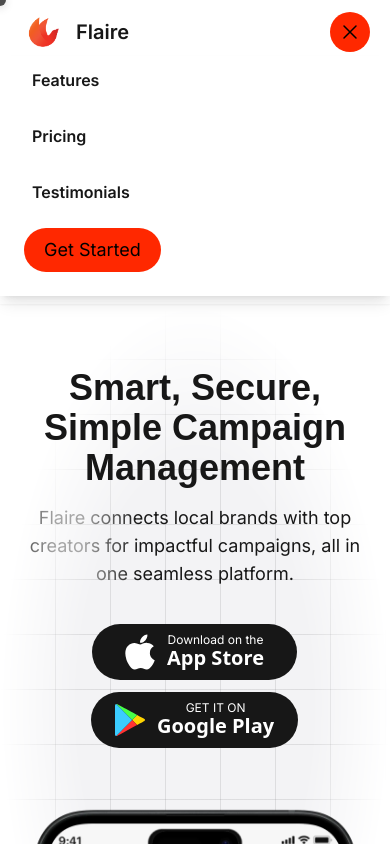
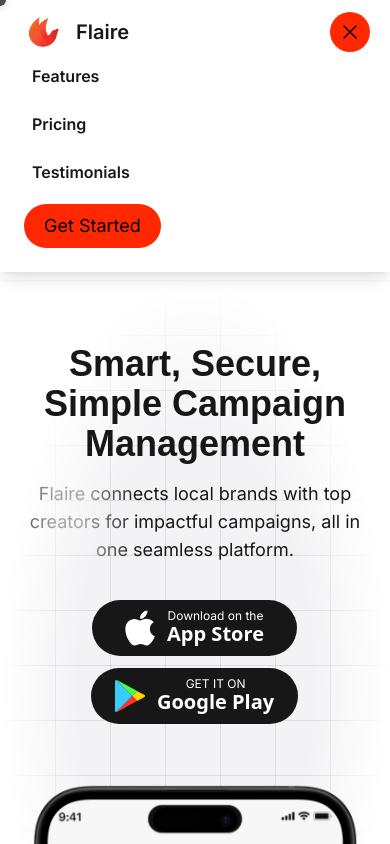
Before and after one commit to astriv-solutions/flaire-web, a Next.js app: page / in a window 390 px wide. Both pictures are taken after a click on the button "Toggle navigation". Shown: the top 844 px of the page. Built offline with nearby package versions, Linux system fonts and the light colour scheme.

Commit message:
refactor: Extract menu items rendering logic into a separate HeaderMenuItems component

```diff
--- a/src/components/Header.tsx
+++ b/src/components/Header.tsx
@@ -18,6 +18,63 @@
 };
 
 const sectionIds = ['features', 'pricing', 'testimonials'];
+
+// Extracted menu items rendering logic
+interface HeaderMenuItemsProps {
+  isFloating: boolean;
+  activeSection: string | null;
+  onItemClick?: () => void;
+  className?: string;
+  ctaText?: string;
+  ctaClassName?: string;
+}
+
+const HeaderMenuItems: React.FC<HeaderMenuItemsProps> = ({
+  isFloating,
+  activeSection,
+  onItemClick,
+  className = '',
+  ctaText = 'Download',
+  ctaClassName = 'text-black bg-primary hover:bg-primary-accent px-8 py-3 rounded-full transition-colors',
+}) => (
+  <ul className={className}>
+    {menuItems.map((item) => {
+      const showText = activeSection === item.url.replace('#', '');
+      return (
+        <li key={item.text} className="relative flex items-center">
+          <Link
+            href={item.url}
+            className={`flex items-center gap-2 text-foreground hover:text-foreground-accent transition-colors px-2 py-1 rounded-full inter font-semibold text-base ${
+              showText ? 'bg-primary/10 font-bold' : ''
+            }`}
+            onClick={onItemClick}
+          >
+            {isFloating ? (
+              <>
+                {item.icon && iconMap[item.icon]}
+                <span
+                  className={`ml-2 transition-all duration-200 ${
+                    showText ? 'opacity-100 w-auto' : 'opacity-0 w-0 overflow-hidden'
+                  } inter font-semibold text-base`}
+                  style={{ maxWidth: showText ? 120 : 0 }}
+                >
+                  {item.text}
+                </span>
+              </>
+            ) : (
+              <span className="inter font-semibold text-base">{item.text}</span>
+            )}
+          </Link>
+        </li>
+      );
+    })}
+    <li>
+      <Link href="#cta" className={ctaClassName} onClick={onItemClick}>
+        {ctaText}
+      </Link>
+    </li>
+  </ul>
+);
 
 const Header: React.FC = () => {
   const [isOpen, setIsOpen] = useState(false);
@@ -95,45 +152,13 @@
           </Link>
 
           {/* Desktop Menu */}
-          <ul className="hidden md:flex space-x-6 items-center">
-            {menuItems.map((item) => {
-              const showText = activeSection === item.url.replace('#', '');
-              return (
-                <li key={item.text} className="relative flex items-center">
-                  <Link
-                    href={item.url}
-                    className={`flex items-center gap-2 text-foreground hover:text-foreground-accent transition-colors px-2 py-1 rounded-full inter font-semibold text-base ${
-                      showText ? 'bg-primary/10 font-bold' : ''
-                    }`}
-                  >
-                    {isFloating ? (
-                      <>
-                        {item.icon && iconMap[item.icon]}
-                        <span
-                          className={`ml-2 transition-all duration-200 ${
-                            showText ? 'opacity-100 w-auto' : 'opacity-0 w-0 overflow-hidden'
-                          } inter font-semibold text-base`}
-                          style={{ maxWidth: showText ? 120 : 0 }}
-                        >
-                          {item.text}
-                        </span>
-                      </>
-                    ) : (
-                      <span className="inter font-semibold text-base">{item.text}</span>
-                    )}
-                  </Link>
-                </li>
-              );
-            })}
-            <li>
-              <Link
-                href="#cta"
-                className="text-black bg-primary hover:bg-primary-accent px-8 py-3 rounded-full transition-colors"
-              >
-                Download
-              </Link>
-            </li>
-          </ul>
+          <HeaderMenuItems
+            isFloating={isFloating}
+            activeSection={activeSection}
+            className="hidden md:flex space-x-6 items-center"
+            ctaText="Download"
+            ctaClassName="text-black bg-primary hover:bg-primary-accent px-8 py-3 rounded-full transition-colors"
+          />
 
           {/* Mobile Menu Button */}
           <div className="md:hidden flex items-center">
@@ -166,45 +191,14 @@
         leaveTo="opacity-0 scale-95"
       >
         <div id="mobile-menu" className="md:hidden bg-white shadow-lg">
-          <ul className="flex flex-col space-y-4 pt-1 pb-6 px-6">
-            {menuItems.map((item) => {
-              const showText = activeSection === item.url.replace('#', '');
-              return (
-                <li key={item.text}>
-                  <Link
-                    href={item.url}
-                    className="flex items-center gap-2 text-foreground hover:text-primary block px-2 py-2 rounded-full inter font-semibold text-base"
-                    onClick={toggleMenu}
-                  >
-                    {isFloating ? (
-                      <>
-                        {item.icon && iconMap[item.icon]}
-                        <span
-                          className={`ml-2 transition-all duration-200 ${
-                            showText ? 'opacity-100 w-auto' : 'opacity-0 w-0 overflow-hidden'
-                          } inter font-semibold text-base`}
-                          style={{ maxWidth: showText ? 120 : 0 }}
-                        >
-                          {item.text}
-                        </span>
-                      </>
-                    ) : (
-                      <span className="inter font-semibold text-base">{item.text}</span>
-                    )}
-                  </Link>
-                </li>
-              );
-            })}
-            <li>
-              <Link
-                href="#cta"
-                className="text-black bg-primary hover:bg-primary-accent px-5 py-2 rounded-full block w-fit"
-                onClick={toggleMenu}
-              >
-                Get Started
-              </Link>
-            </li>
-          </ul>
+          <HeaderMenuItems
+            isFloating={isFloating}
+            activeSection={activeSection}
+            onItemClick={toggleMenu}
+            className="flex flex-col space-y-4 pt-1 pb-6 px-6"
+            ctaText="Get Started"
+            ctaClassName="text-black bg-primary hover:bg-primary-accent px-5 py-2 rounded-full block w-fit"
+          />
         </div>
       </Transition>
     </header>
```
